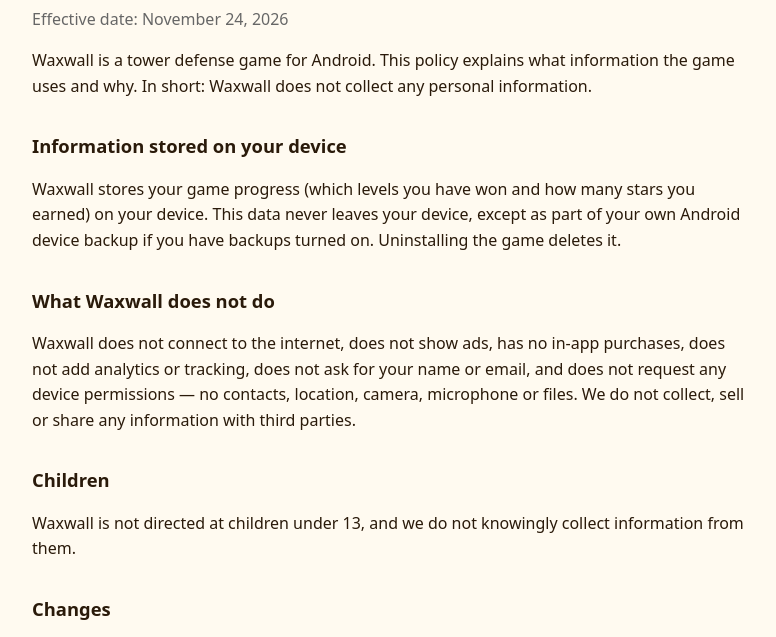
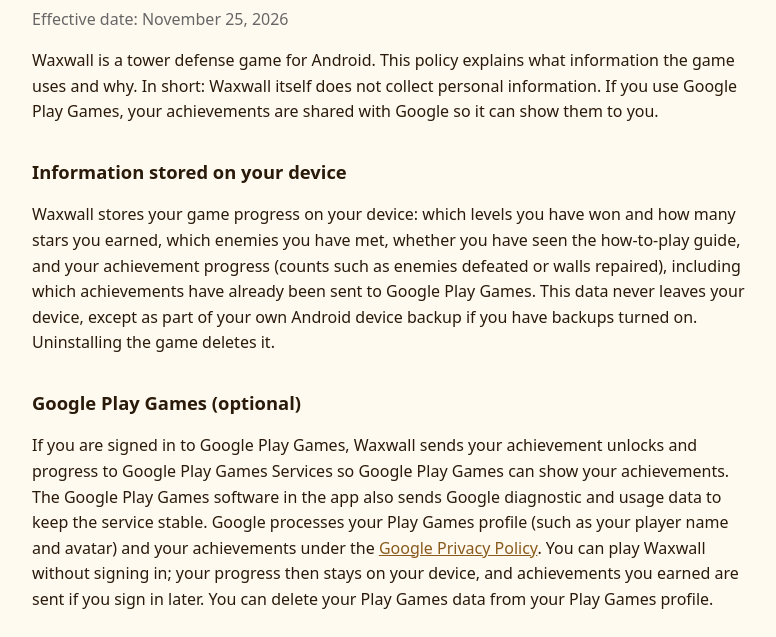
Before and after one commit to waxwall-game/waxwall-game.github.io, a plain HTML site: page privacy/index.html in a window 1280 px wide. Shown: the part 102-739 px from the top of the page, without its empty margins (248-1024 px from the left). Drawn offline with Linux system fonts and the light colour scheme.

Commit message:
Privacy policy: Google Play Games achievements
Co-Authored-By: Claude Opus 5.5 <noreply@anthropic.com>

```diff
--- a/privacy/index.html
+++ b/privacy/index.html
@@ -15,28 +15,40 @@
 </head>
 <body>
 <h1>Waxwall – Privacy Policy</h1>
-<p class="date">Effective date: November 24, 2026</p>
+<p class="date">Effective date: November 25, 2026</p>
 
 <p>Waxwall is a tower defense game for Android. This policy explains what information the game uses
-and why. In short: Waxwall does not collect any personal information.</p>
+and why. In short: Waxwall itself does not collect personal information. If you use Google Play Games,
+your achievements are shared with Google so it can show them to you.</p>
 
 <h2>Information stored on your device</h2>
-<p>Waxwall stores your game progress (which levels you have won and how many stars you earned) on
-your device. This data never leaves your device, except as part of your own Android device backup if
+<p>Waxwall stores your game progress on your device: which levels you have won and how many stars you
+earned, which enemies you have met, whether you have seen the how-to-play guide, and your achievement
+progress (counts such as enemies defeated or walls repaired), including which achievements have
+already been sent to Google Play Games. This data never leaves your device, except as part of your own Android device backup if
 you have backups turned on. Uninstalling the game deletes it.</p>
 
+<h2>Google Play Games (optional)</h2>
+<p>If you are signed in to Google Play Games, Waxwall sends your achievement unlocks and progress to
+Google Play Games Services so Google Play Games can show your achievements. The Google Play Games
+software in the app also sends Google diagnostic and usage data to keep the service stable. Google
+processes your Play Games profile (such as your player name and avatar) and your achievements under
+the <a href="https://policies.google.com/privacy">Google Privacy Policy</a>. You can play Waxwall
+without signing in; your progress then stays on your device, and achievements you earned are sent if
+you sign in later. You can delete your Play Games data from your Play Games profile.</p>
+
 <h2>What Waxwall does not do</h2>
-<p>Waxwall does not connect to the internet, does not show ads, has no in-app purchases, does not add
+<p>Waxwall does not show ads, has no in-app purchases, does not add its own
 analytics or tracking, does not ask for your name or email, and does not request any device
-permissions — no contacts, location, camera, microphone or files. We do not collect, sell or share
-any information with third parties.</p>
+permissions — no contacts, location, camera, microphone or files. We do not sell or share any
+information with third parties.</p>
 
 <h2>Children</h2>
 <p>Waxwall is not directed at children under 13, and we do not knowingly collect information from them.</p>
 
 <h2>Changes</h2>
-<p>If a future version adds a feature that uses data (for example Google Play Games achievements),
-this policy will be updated on this page with a new effective date before that version is released.</p>
+<p>If a future version uses data in a new way, this policy will be updated on this page with a new
+effective date before that version is released.</p>
 
 <h2>Contact</h2>
 <p>Questions about this policy: <a href="mailto:waxwall.game@gmail.com">waxwall.game@gmail.com</a></p>
```
